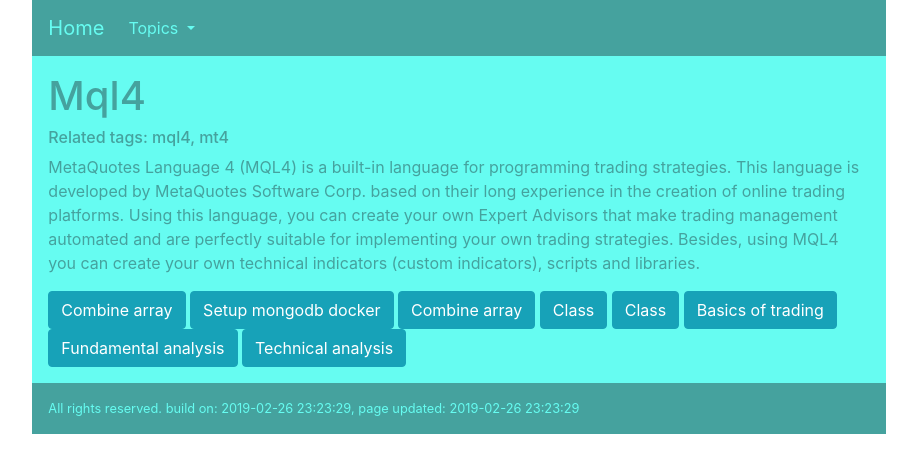
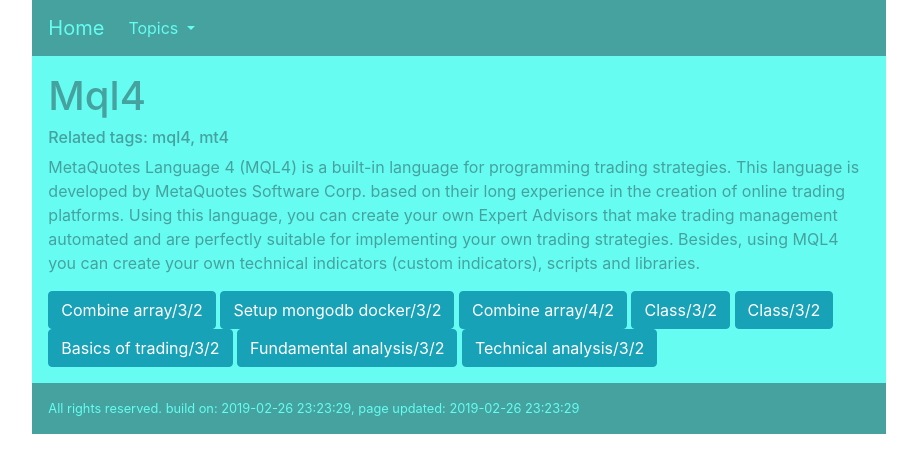
Before and after one commit to CoolColdUK/CoolColdUK.github.io, a Jekyll site: the page built from _topics/mql4.md, in a window 1280 px wide. Shown: the top 473 px of the page, without its empty margins (181-1098 px from the left). Built offline with Jekyll 4.4.1, drawn with Linux system fonts in a browser that asks for light colours; nearby versions of some CDN libraries.

Commit message:
Update topic_bs4grid.html

```diff
--- a/_layouts/topic_bs4grid.html
+++ b/_layouts/topic_bs4grid.html
@@ -29,7 +29,7 @@
       {% assign combine_tags_c = combine_tags_u | size %}
 
       {% if note_tags_c > combine_tags_c %}
-        <a href="{{note.url}}" class="btn btn-info" role="button">{{note.title}}</a>
+        <a href="{{note.url}}" class="btn btn-info" role="button">{{note.title}}/{{note_tags_c}}/{{combine_tags_c}}</a>
         {%else%}
         {{note.title}}
       {% endif %}
```
